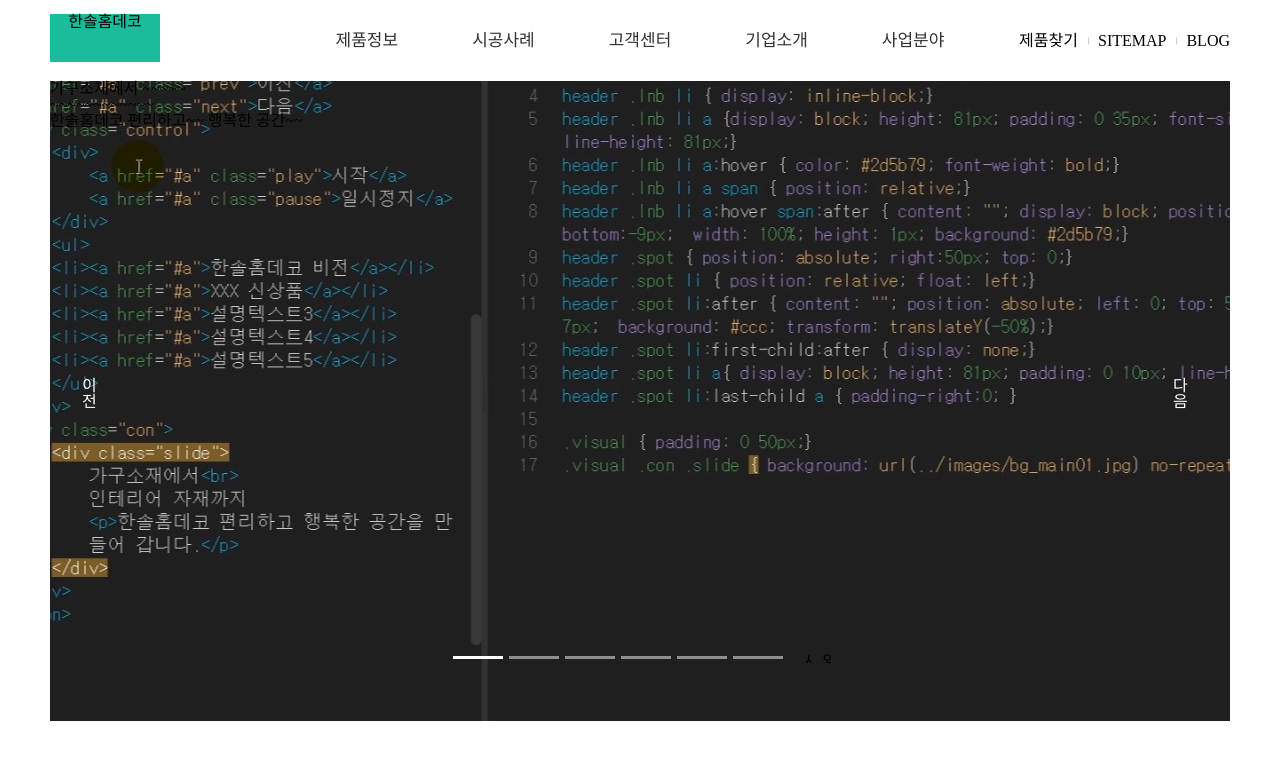
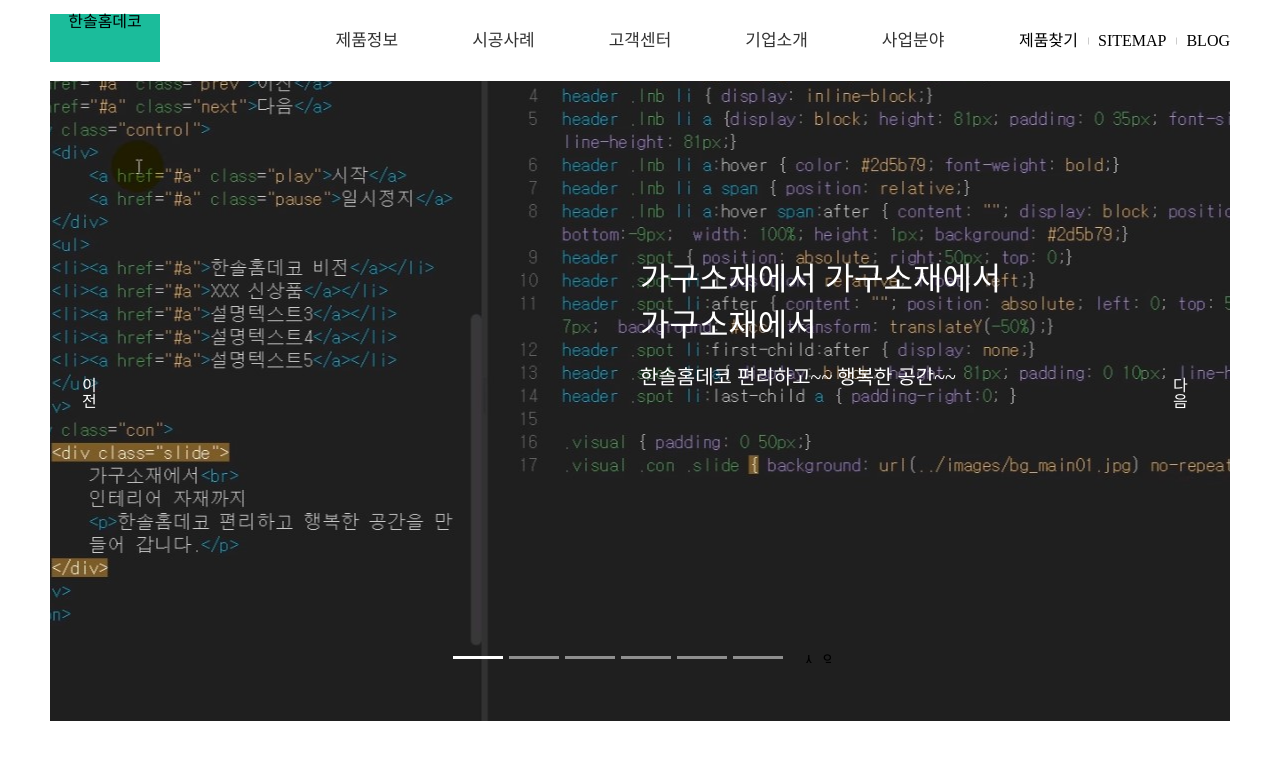
Before and after one commit to JunH-K/ex-html-css, a website: page layout/리베하얀/인프런-한샘클론/index.html in a window 1280 px wide. Shown: the top 760 px of the page. Drawn offline with Linux system fonts and the light colour scheme.

Commit message:
feat : 광고 슬라이드 텍스트부분 스타일

```diff
--- a/layout/리베하얀/인프런-한샘클론/index.html
+++ b/layout/리베하얀/인프런-한샘클론/index.html
@@ -57,9 +57,11 @@
   </div>
   <div class="con">
     <div class="slide">
-      가구소재에서 ~~~~~<br>
-      ~~~~~~~~~~~~
-      <p>한솔홈데코 편리하고~~ 행복한 공간~~</p>
+      <div class="txt">
+      가구소재에서  가구소재에서 <br>
+        가구소재에서
+        <p>한솔홈데코 편리하고~~ 행복한 공간~~</p>
+      </div>
     </div>
   </div>
 </section>
--- a/layout/리베하얀/인프런-한샘클론/style.css
+++ b/layout/리베하얀/인프런-한샘클론/style.css
@@ -161,36 +161,37 @@
     right: 0;
 }
 
-.visual .control > div > div a{
+.visual .control > div > div a {
     display: inline-block;
-    width:8px;
+    width: 8px;
     height: 9px;
     overflow: hidden;
     margin: 0 0 0 7px;
 }
 
-.visual .control > div > div a.on{
+.visual .control > div > div a.on {
     opacity: 1;
 }
 
-.visual .control > div > div a.play{
+.visual .control > div > div a.play {
     /*background: url("");*/ /*이미지*/
     /*background-position: ;*/
 }
-.visual .control > div > div a.pause{
+
+.visual .control > div > div a.pause {
     /*background: url("");*//*이미지*/
     /*background-position: ;*/
 }
 
 .visual .control ul {
     display: inline-block;
-    font-size: 0;/* inline-block로 바뀌면서 개행이 자동으로 여백이 들어가 그걸 없앰*/
-    position: relative;/* 시작,정지와 위치 맞춤 */
-    top:-7px;
+    font-size: 0; /* inline-block로 바뀌면서 개행이 자동으로 여백이 들어가 그걸 없앰*/
+    position: relative; /* 시작,정지와 위치 맞춤 */
+    top: -7px;
 }
 
-.visual .control li{
-    display: inline-block;/* 부모의 text-align : center로 중앙정렬*/
+.visual .control li {
+    display: inline-block; /* 부모의 text-align : center로 중앙정렬*/
     padding: 0 3px;
 }
 
@@ -211,4 +212,19 @@
 
 .visual .con .slide {
     background: url("images/image.jpg") no-repeat center;
+    color: #fff;
+    font-size: 32px;
+    line-height: 46px;
 }
+
+.visual .con .slide p {
+    padding: 19px 0 0;
+    font-size: 20px;
+    line-height: 100%;
+}
+
+.visual .con .slide .txt {
+    position: absolute;
+    left: 50%;
+    top: 175px;
+}
```
